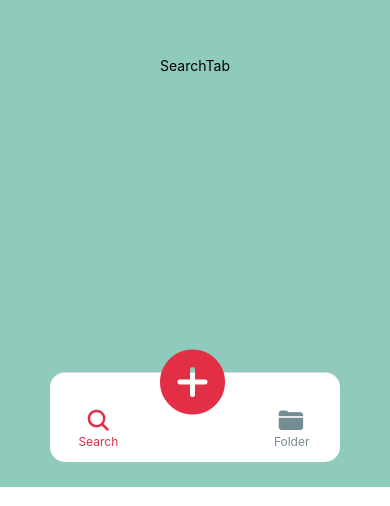
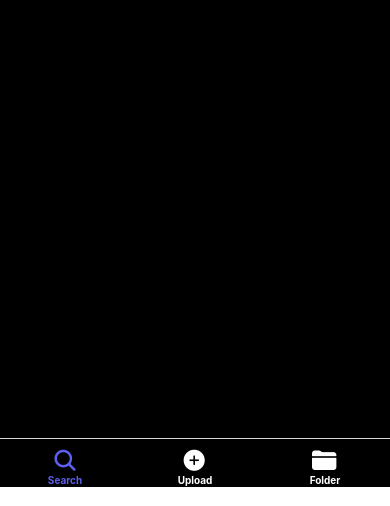
Before and after one commit to TonyCha3713/OperationChegg, a React Native app: screen /Tabs in a window 390 px wide. Shown: the part 357-863 px from the top of the page. Built offline with nearby package versions, Linux system fonts and the light colour scheme.

Commit message:
finishing upload page

```diff
--- a/app.json
+++ b/app.json
@@ -23,6 +23,14 @@
     },
     "web": {
       "favicon": "./assets/favicon.png"
-    }
+    },
+    "plugins": [
+      [
+        "expo-image-picker",
+        {
+          "photosPermission": "The app accesses your photos to let you share them with your friends."
+        }
+      ]
+    ]
   }
 }
--- a/package.json
+++ b/package.json
@@ -16,14 +16,18 @@
     "@react-navigation/native-stack": "^6.9.12",
     "axios": "^1.3.4",
     "expo": "~48.0.4",
+    "expo-image-picker": "~14.1.1",
     "expo-status-bar": "~1.4.4",
     "react": "18.2.0",
     "react-native": "0.71.3",
     "react-native-dropdown-picker": "^5.4.4",
+    "react-native-image-crop-picker": "^0.39.0",
     "react-native-safe-area-context": "4.5.0",
     "react-native-screens": "~3.20.0",
+    "react-native-snap-carousel": "^3.9.1",
     "react-native-vector-icons": "^9.2.0",
-    "usehooks-ts": "^2.9.1"
+    "usehooks-ts": "^2.9.1",
+    "yarn": "^1.22.19"
   },
   "devDependencies": {
     "@babel/core": "^7.20.0"
--- a/src/components/Input.js
+++ b/src/components/Input.js
@@ -7,7 +7,7 @@ const Input = ({ label, iconName, password, error, onFocus = () => {}, ...props
     const [isFocused, setIsFocused] = useState(false);
     return (
     <View style={{marginBottom: 20}}>
-        {/* <Text style={styles.label}>{label}</Text> */}
+        <Text style={styles.label}>{label}</Text>
         <View style={[styles.inputContainer, {borderColor: error ? COLORS.red:isFocused ? COLORS.darkBlue : COLORS.light}]}>
             <Icon
                 name={iconName}
@@ -24,7 +24,7 @@ const Input = ({ label, iconName, password, error, onFocus = () => {}, ...props
                 autoCapitalize='none'
                 secureTextEntry={hidePassword}
                 autoCorrect={false}
-                style={{color: COLORS.darkBlue, flex: 1}}
+                style={{color: COLORS.light, flex: 1}}
                 {...props}
             />
             {password &&
--- a/src/navigation/index.js
+++ b/src/navigation/index.js
@@ -12,10 +12,10 @@ const Navigation = () => {
   return (
     <NavigationContainer>
       <Stack.Navigator screenOptions={{headerShown: false}}>
+        <Stack.Screen name="Tabs" component={Tabs} />
+        <Stack.Screen name="FindSchool" component={FindSchool} />
         <Stack.Screen name="Registration" component={Registration} />
         <Stack.Screen name="Login" component={Login} />
-        <Stack.Screen name="Tabs" component={Tabs} />
-        <Stack.Screen name="FindSchool" component={FindSchool} />
       </Stack.Navigator>
     </NavigationContainer>
   );
--- a/src/navigation/tabs.js
+++ b/src/navigation/tabs.js
@@ -7,26 +7,6 @@ import COLORS from "../colors/colors";
 import Icon from 'react-native-vector-icons/Ionicons'
 const Tab = createBottomTabNavigator();
 
-const CustomTabBarButton = ({children, onPress}) => {
-    <TouchableOpacity style={{
-        top: -30,
-        justifyContent: 'center',
-        alignItems: 'center',
-        ...styles.shadow
-    }}
-        onPress={onPress}
-    >
-        <View style={{
-            width: 70,
-            height: 70,
-            borderRadius: 35,
-            backgroundColor: '#e32f45'
-        }}>
-            {children}
-        </View>
-
-    </TouchableOpacity>
-}
 const Tabs = () => {
     return (
         <Tab.Navigator
@@ -34,15 +14,7 @@ const Tabs = () => {
                 headerShown: false,
                 tabBarShowLabel: false,
                 tabBarStyle: {
-                    position: 'absolute',
-                    bottom: 25,
-                    left: 50,
-                    right: 50,
-                    elevation: 0,
-                    backgroundColor: COLORS.white,
-                    borderRadius: 15,
-                    height: 90,
-                    ...styles.shadow
+                    backgroundColor: COLORS.black,
                 }
             }}>
             <Tab.Screen
@@ -50,13 +22,13 @@ const Tabs = () => {
                 component={SearchTab}
                 options={{
                     tabBarIcon: ({focused}) => (
-                        <View style={{alignItems: 'center', justifyContent: 'center', top: 10}}>
+                        <View style={{alignItems: 'center', justifyContent: 'center', top: 3}}>
                             <Icon
                                 name="ios-search"
                                 size={26}
-                                color={focused ? '#e32f45' : '#748c94'}
+                                color={focused ? COLORS.blue : COLORS.white}
                             />
-                            <Text style={{color: focused ? '#e32f45' : '#748c94', fontSize: 12}}>
+                            <Text style={{color: focused ? COLORS.blue : COLORS.white, fontSize: 10, fontWeight: 'bold'}}>
                                 Search
                             </Text>
                         </View>
@@ -66,16 +38,17 @@ const Tabs = () => {
                 name="Post"
                 component={PostTab}
                 options={{
-                    tabBarIcon: () => (
-                        <TouchableOpacity style={styles.shadow}>
-                            <View style={{alignItems: 'center', justifyContent: 'center', top: -35, width: 80, height: 80}}>
-                                <Icon
-                                    name="add-circle"
-                                    size={80}
-                                    color='#e32f45'
-                                />
-                            </View>
-                        </TouchableOpacity>
+                    tabBarIcon: ({focused}) => (
+                        <View style={{alignItems: 'center', justifyContent: 'center', top: 3, width: 80, height: 80}}>
+                            <Icon
+                                name="add-circle"
+                                size={26}
+                                color={focused ? COLORS.blue : COLORS.white}
+                            />
+                            <Text style={{color: focused ? COLORS.blue : COLORS.white, fontSize: 10, fontWeight: 'bold'}}>
+                                Upload
+                            </Text>
+                        </View>
                     ),
                 }}/>
             <Tab.Screen
@@ -83,13 +56,13 @@ const Tabs = () => {
                 component={FolderTab}
                 options={{
                     tabBarIcon: ({focused}) => (
-                        <View style={{alignItems: 'center', justifyContent: 'center', top: 10}}>
+                        <View style={{alignItems: 'center', justifyContent: 'center', top: 3}}>
                             <Icon
                                 name="ios-folder"
                                 size={26}
-                                color={focused ? '#e32f45' : '#748c94'}
+                                color={focused ? COLORS.blue : COLORS.white}
                             />
-                            <Text style={{color: focused ? '#e32f45' : '#748c94', fontSize: 12}}>
+                            <Text style={{color: focused ? COLORS.blue : COLORS.white, fontSize: 10, fontWeight: 'bold'}}>
                                 Folder
                             </Text>
                         </View>
@@ -99,17 +72,5 @@ const Tabs = () => {
     );
 };
 
-const styles = StyleSheet.create({
-    shadow: {
-        shadowColor: '#7F5DF0',
-        shadowOffset: {
-            widht: 0,
-            height: 10,
-        },
-        shadowOpacity: 0.25,
-        shadowRadius: 3.5,
-        elevation: 5,
-    },
-});
 
 export default Tabs;
--- a/src/screens/FindSchool.js
+++ b/src/screens/FindSchool.js
@@ -3,6 +3,7 @@ import React, { useState } from "react";
 import DropDownPicker from "react-native-dropdown-picker";
 import axios from "axios";
 import Button from "../components/Button";
+import COLORS from "../colors/colors";
 const FindSchool = ({ navigation }) => {
   const [open, setOpen] = useState(false);
   const [value, setValue] = useState(null);
@@ -37,7 +38,7 @@ const FindSchool = ({ navigation }) => {
   }
   return (
     <View style={styles.root}>
-      <Text style={styles.title}>Select your school</Text>
+      <Text style={styles.title}>Select school</Text>
 
       <DropDownPicker
         open={open}
@@ -48,15 +49,15 @@ const FindSchool = ({ navigation }) => {
         setItems={setItems}
         loading={loading}
         placeholder="Click to find your school"
-        style={{ borderColor: "gray", marginVertical: 10 }}
-        placeholderStyle={{ fontSize: 16, fontWeight: "bold", color: "gray" }}
-        dropDownContainerStyle={{ borderColor: "gray" }}
+        style={{ borderColor: COLORS.light, marginVertical: 10 }}
+        placeholderStyle={{ fontSize: 16, fontWeight: "bold", color: COLORS.grey }}
+        dropDownContainerStyle={{ borderColor: COLORS.grey }}
         textStyle={{ fontWeight: "bold", fontSize: 16 }}
         onChangeSearchText={(search) => querySchools(search)}
         searchable={true}
         searchTextInputStyle={{ borderWidth: 0 }}
-        searchPlaceholder={"Search school"}
-
+        searchPlaceholder="Search school"
+        searchPlaceholderTextColor={COLORS.grey}
         // style
       />
 
@@ -68,14 +69,17 @@ const FindSchool = ({ navigation }) => {
 const styles = StyleSheet.create({
   root: {
     alignItems: "center",
-    padding: 20,
+    // padding: 20,
     flex: 1,
-    justifyContent: "center",
+    // justifyContent: "center",
+    backgroundColor: COLORS.black,
+    paddingTop: 100,
+    paddingHorizontal: 20,
   },
   title: {
-    fontSize: 30,
+    fontSize: 40,
     fontWeight: "bold",
-    color: "#051C60",
+    color: COLORS.white,
     margin: 10,
   },
   text: {
--- a/src/screens/FolderTab.js
+++ b/src/screens/FolderTab.js
@@ -15,7 +15,7 @@ const styles = StyleSheet.create({
     flex: 1,
     alignItems: 'center',
     justifyContent: 'center',
-    backgroundColor: '#8fcbbc'
+    backgroundColor: COLORS.black
   },
 });
 
--- a/src/screens/PostTab.js
+++ b/src/screens/PostTab.js
@@ -1,22 +1,60 @@
-import { View, Text, SafeAreaView, StyleSheet } from "react-native";
-import React from "react";
-import COLORS from "../colors/colors";
+import React, { useState, useEffect } from 'react';
+import { Button, Image, View, Platform, ScrollView, FlatList, Dimensions } from 'react-native';
+import * as ImagePicker from 'expo-image-picker';
+import Carousel from 'react-native-snap-carousel';
+import COLORS from '../colors/colors'
+export const SLIDER_WIDTH = Dimensions.get('window').width + 80
+export const ITEM_WIDTH = Math.round(SLIDER_WIDTH * 0.7)
+
 
 const PostTab = () => {
+  const isCarousel = React.useRef(null)
+  const [image, setImage] = useState(null);
+  const pickImage = async () => {
+    // No permissions request is necessary for launching the image library
+    let imageList = [];
+    let result = await ImagePicker.launchImageLibraryAsync({
+      mediaTypes: ImagePicker.MediaTypeOptions.All,
+      // allowsEditing: true,
+      allowsMultipleSelection: true,
+      selectionLimit: 5,
+      aspect: [4, 3],
+      quality: 1,
+    });
+
+    if (!result.canceled) {
+      result.assets.map((image) => {
+        imageList.push(image)
+      })
+      setImage(imageList)
+    }
+  };
+
   return (
-    <View style={styles.container}>
-      <Text>PostTab</Text>
+    <View style={{ flex: 1, alignItems: 'center', justifyContent: 'center' }}>
+      <Button title="Pick an image from camera roll" onPress={pickImage} />
+      {image &&
+          <Carousel
+            layout='defualt'
+            layoutCardOffset={9}
+            ref={isCarousel}
+            data={image}
+            renderItem={({item, index}) => (
+              <View key={index}>
+                <Image
+                  source={{ uri: item.uri }}
+                  style={{width: 200, height: 200}}
+                />
+              </View>
+            )}
+            sliderWidth={SLIDER_WIDTH}
+            itemWidth={ITEM_WIDTH}
+            inactiveSlideShift={0}
+            useScrollView={true}
+          />
+      }
     </View>
   );
 };
 
-const styles = StyleSheet.create({
-  container: {
-    flex: 1,
-    alignItems: 'center',
-    justifyContent: 'center',
-    backgroundColor: '#8fcbbc'
-  },
-});
-
-export default PostTab;
+export default PostTab;``
--- a/src/screens/SearchTab.js
+++ b/src/screens/SearchTab.js
@@ -15,7 +15,7 @@ const styles = StyleSheet.create({
     flex: 1,
     alignItems: 'center',
     justifyContent: 'center',
-    backgroundColor: '#8fcbbc'
+    backgroundColor: COLORS.black
   },
 });
 
```
Also changed, not shown: src/screens/Login.js (+5 -3 lines), src/screens/Registration.js (+7 -3 lines), 1 other file (tests, documents, lock files or other folders).
